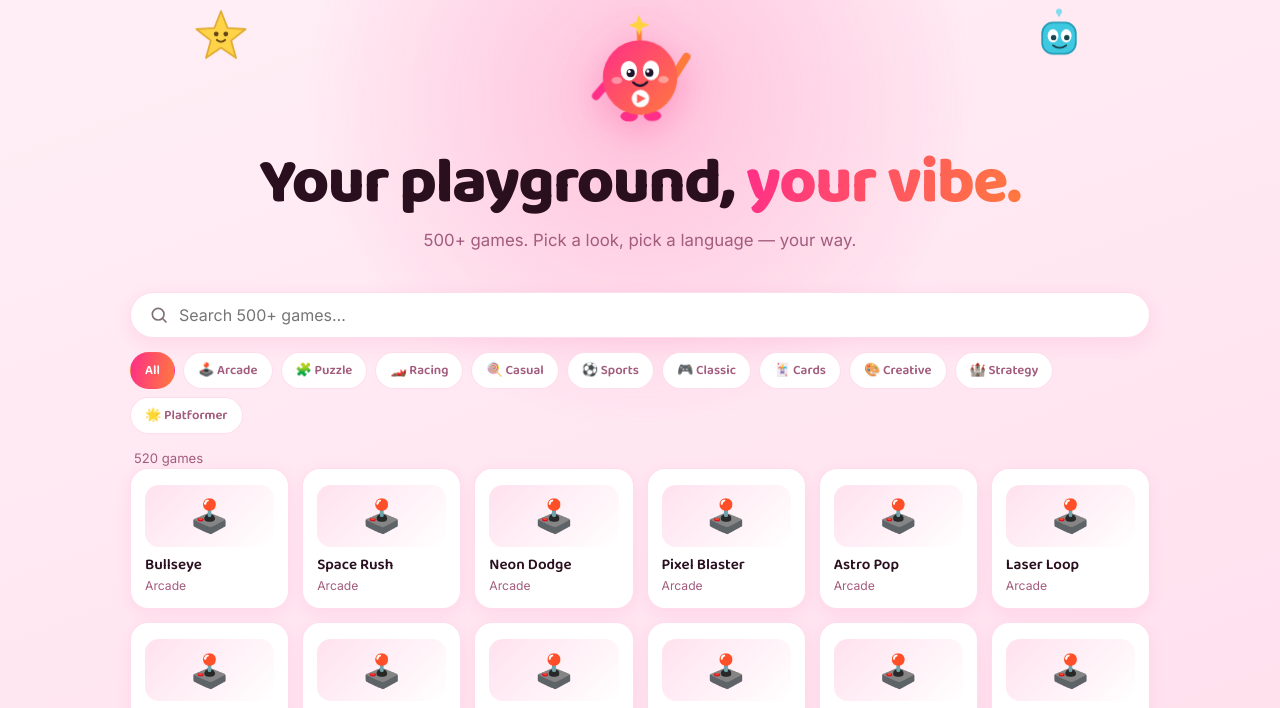
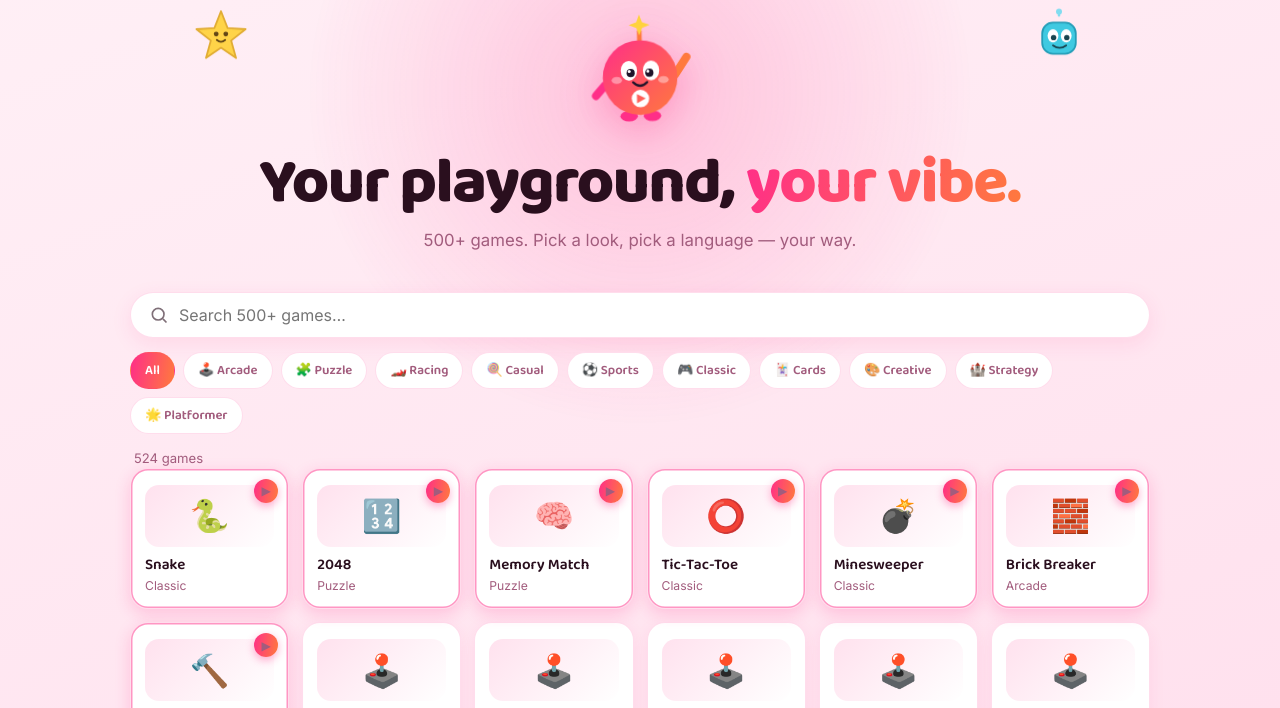
Before and after one commit to charikyassine/Playden, a plain HTML site: page index.html in a window 1280 px wide. Shown: the part 88-796 px from the top of the page. Drawn offline with Linux system fonts and the light colour scheme.

Commit message:
Add files via upload

```diff
--- a/index.html
+++ b/index.html
@@ -52,6 +52,11 @@
   .card .emoji { font-size:2rem; display:grid; place-items:center; height:62px; border-radius:14px; background:linear-gradient(135deg,rgba(var(--glow),.14),transparent); margin-bottom:10px; }
   .card h3 { font-family:var(--font-display); font-weight:600; font-size:.95rem; line-height:1.15; }
   .card span { color:var(--muted); font-size:.76rem; }
+  a.card { text-decoration:none; color:inherit; display:block; position:relative; }
+  a.card.play { box-shadow:0 5px 16px rgba(var(--glow),.20), inset 0 0 0 1.5px rgba(var(--glow),.5); }
+  a.card.play:hover { box-shadow:0 16px 30px rgba(var(--glow),.28), inset 0 0 0 1.5px rgba(var(--glow),.7); }
+  .badge { position:absolute; top:10px; right:10px; width:24px; height:24px; border-radius:50%; display:grid; place-items:center; font-size:.7rem; color:var(--ink); background:linear-gradient(100deg,var(--accent),var(--accent-2)); box-shadow:0 3px 8px rgba(var(--glow),.4); }
+  html[dir="rtl"] .badge { right:auto; left:10px; }
   .empty { color:var(--muted); text-align:center; padding:30px; grid-column:1/-1; }
   .more-wrap { text-align:center; margin-top:22px; }
   .more { font-family:var(--font-display); font-weight:700; font-size:.95rem; color:var(--ink); background:linear-gradient(100deg,var(--accent),var(--accent-2)); border:0; padding:12px 28px; border-radius:999px; cursor:pointer; box-shadow:0 8px 22px rgba(var(--glow),.32); }
@@ -183,12 +188,26 @@
     platformer:["Jump","Hopper","Leap","Climb","Dash","Bounce","Runner","Quest","Slide","Skip"]
   };
   const PER_CAT = 52;
+  // ▶ REAL PLAYABLE GAMES — to add an open-source game, copy a line here:
+  // { name:"Game Name", cat:"brain", emoji:"🔷", file:"games/yourgame/index.html" }
+  const PLAYABLE = [
+    { name:"Snake",        cat:"classic",    emoji:"🐍", file:"games/snake.html" },
+    { name:"2048",         cat:"brain",      emoji:"🔢", file:"games/2048.html" },
+    { name:"Memory Match", cat:"brain",      emoji:"🧠", file:"games/memory.html" },
+    { name:"Tic-Tac-Toe",  cat:"classic",    emoji:"⭕", file:"games/tictactoe.html" },
+    { name:"Minesweeper",  cat:"classic",    emoji:"💣", file:"games/minesweeper.html" },
+    { name:"Brick Breaker",cat:"arcade",     emoji:"🧱", file:"games/breakout.html" },
+    { name:"Whack-a-Mole", cat:"arcade",     emoji:"🔨", file:"games/whack.html" }
+  ];
+
   const GAMES = [];
+  PLAYABLE.forEach(g=>GAMES.push(g)); // real games first
+  const playableNames = new Set(PLAYABLE.map(g=>g.name));
   Object.keys(NOUN).forEach(cat=>{
     const seen=new Set(), out=[];
     (CURATED[cat]||[]).forEach(n=>{ if(!seen.has(n)){seen.add(n);out.push(n);} });
     outer: for(const a of ADJ){ for(const n of NOUN[cat]){ const nm=a+" "+n; if(!seen.has(nm)){seen.add(nm);out.push(nm);} if(out.length>=PER_CAT) break outer; } }
-    out.forEach(name=>GAMES.push({name,cat}));
+    out.forEach(name=>{ if(!playableNames.has(name)) GAMES.push({name,cat}); });
   });
 
   const PAGE = 60;
@@ -210,7 +229,13 @@
     const t=T(), list=filtered();
     countEl.textContent = t.found(list.length);
     const page=list.slice(0,shown);
-    grid.innerHTML = page.length ? page.map(g=>`<div class="card"><div class="emoji">${CAT_EMOJI[g.cat]}</div><h3>${g.name}</h3><span>${t.cats[g.cat]}</span></div>`).join("") : `<div class="empty">🔍</div>`;
+    grid.innerHTML = page.length ? page.map(g=>{
+      const emoji=g.emoji||CAT_EMOJI[g.cat];
+      const inner=`<div class="emoji">${emoji}</div><h3>${g.name}</h3><span>${t.cats[g.cat]}</span>`;
+      return g.file
+        ? `<a class="card play" href="${g.file}"><span class="badge">▶</span>${inner}</a>`
+        : `<div class="card">${inner}</div>`;
+    }).join("") : `<div class="empty">🔍</div>`;
     moreBtn.textContent = t.more;
     moreBtn.disabled = shown>=list.length;
   }
```
